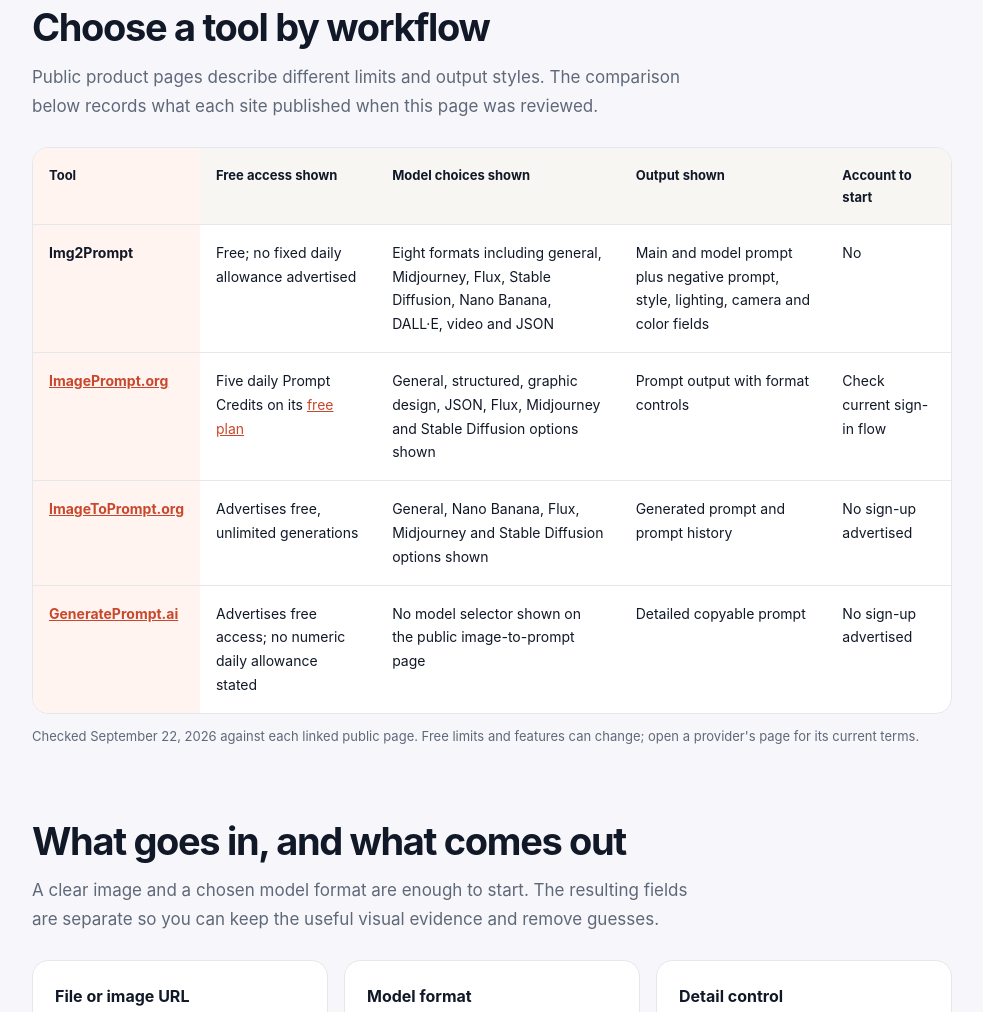
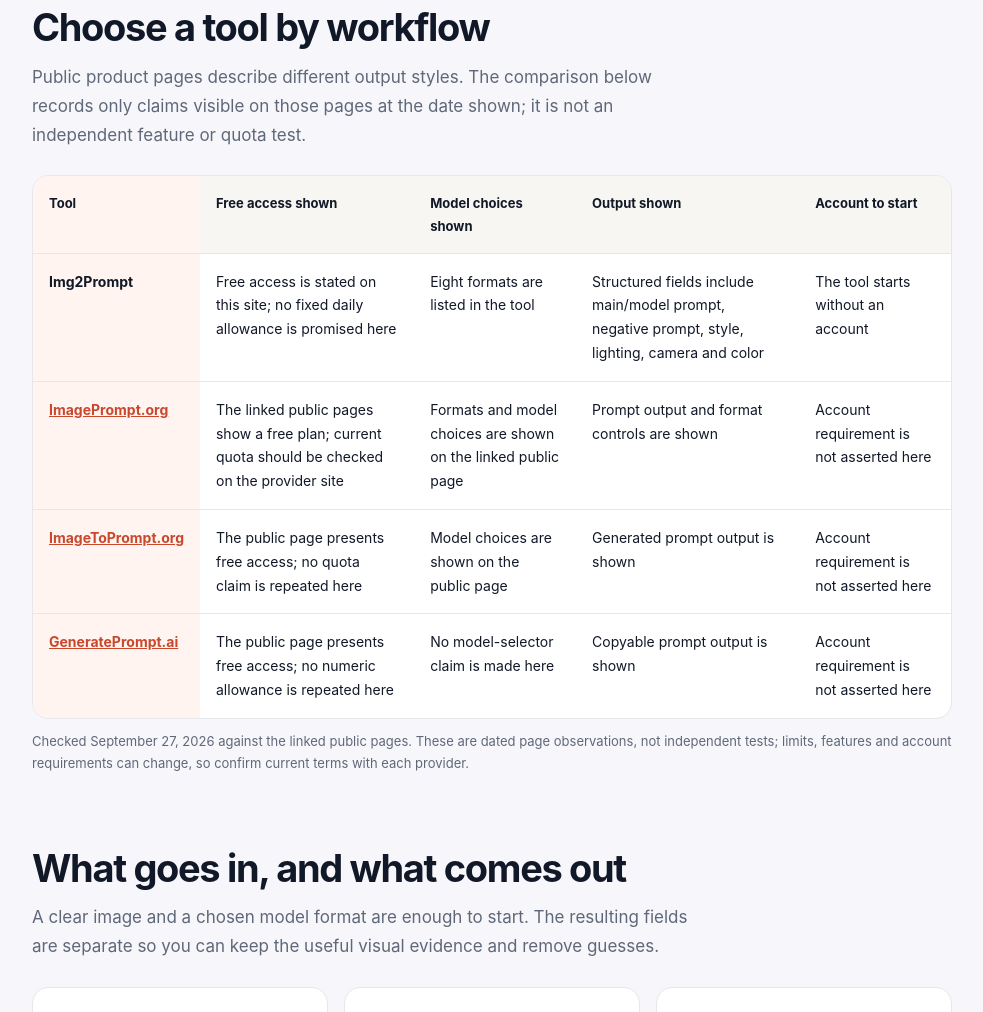
Before and after one commit to HunTun13/img2prompt, a website: page image-to-prompt-generator/index.html in a window 1280 px wide. Shown: the part 1189-2201 px from the top of the page, without its empty margins (148-1131 px from the left). Drawn offline with Linux system fonts and the light colour scheme.

Commit message:
seo: separate overview and generator page intent

```diff
--- a/image-to-prompt-generator/index.html
+++ b/image-to-prompt-generator/index.html
@@ -41,23 +41,23 @@
   <main class="page-shell">
     <p class="eyebrow">Free online tool</p>
     <h1>Image to Prompt Generator</h1>
-    <p class="lede">This image to prompt generator turns a file or public image URL into a prompt you can edit and use in your chosen image model. This page focuses on the working tool and explains each output field; the <a href="/">image to prompt overview</a> focuses on examples and model workflows.</p>
+    <p class="lede">This image to prompt generator turns a file or public image URL into a prompt you can edit and use in your chosen image model. This page focuses on the working tool, generation steps, and output fields; the <a href="/">image to prompt overview</a> focuses on model coverage and examples.</p>
     <ul class="proof-list" aria-label="Tool details"><li>No account</li><li>JPG, PNG and WebP</li><li>Eight prompt formats</li><li>Copyable output</li></ul>
 
     <section id="generator" aria-label="Generate a prompt from an image"><div data-prompt-tool data-use-case="general" data-default-format="general"></div></section>
 
     <section class="section-block">
-      <div class="section-heading"><h2>Choose a tool by workflow</h2><p>Public product pages describe different limits and output styles. The comparison below records what each site published when this page was reviewed.</p></div>
+      <div class="section-heading"><h2>Choose a tool by workflow</h2><p>Public product pages describe different output styles. The comparison below records only claims visible on those pages at the date shown; it is not an independent feature or quota test.</p></div>
       <div class="comparison-scroll"><table class="comparison-table">
         <thead><tr><th>Tool</th><th>Free access shown</th><th>Model choices shown</th><th>Output shown</th><th>Account to start</th></tr></thead>
         <tbody>
-          <tr><td>Img2Prompt</td><td>Free; no fixed daily allowance advertised</td><td>Eight formats including general, Midjourney, Flux, Stable Diffusion, Nano Banana, DALL·E, video and JSON</td><td>Main and model prompt plus negative prompt, style, lighting, camera and color fields</td><td>No</td></tr>
-          <tr><td><a href="https://imageprompt.org/image-to-prompt" rel="noopener noreferrer">ImagePrompt.org</a></td><td>Five daily Prompt Credits on its <a href="https://imageprompt.org/pricing" rel="noopener noreferrer">free plan</a></td><td>General, structured, graphic design, JSON, Flux, Midjourney and Stable Diffusion options shown</td><td>Prompt output with format controls</td><td>Check current sign-in flow</td></tr>
-          <tr><td><a href="https://imagetoprompt.org/" rel="noopener noreferrer">ImageToPrompt.org</a></td><td>Advertises free, unlimited generations</td><td>General, Nano Banana, Flux, Midjourney and Stable Diffusion options shown</td><td>Generated prompt and prompt history</td><td>No sign-up advertised</td></tr>
-          <tr><td><a href="https://generateprompt.ai/en/image-to-prompt" rel="noopener noreferrer">GeneratePrompt.ai</a></td><td>Advertises free access; no numeric daily allowance stated</td><td>No model selector shown on the public image-to-prompt page</td><td>Detailed copyable prompt</td><td>No sign-up advertised</td></tr>
+          <tr><td>Img2Prompt</td><td>Free access is stated on this site; no fixed daily allowance is promised here</td><td>Eight formats are listed in the tool</td><td>Structured fields include main/model prompt, negative prompt, style, lighting, camera and color</td><td>The tool starts without an account</td></tr>
+          <tr><td><a href="https://imageprompt.org/image-to-prompt" rel="noopener noreferrer">ImagePrompt.org</a></td><td>The linked public pages show a free plan; current quota should be checked on the provider site</td><td>Formats and model choices are shown on the linked public page</td><td>Prompt output and format controls are shown</td><td>Account requirement is not asserted here</td></tr>
+          <tr><td><a href="https://imagetoprompt.org/" rel="noopener noreferrer">ImageToPrompt.org</a></td><td>The public page presents free access; no quota claim is repeated here</td><td>Model choices are shown on the public page</td><td>Generated prompt output is shown</td><td>Account requirement is not asserted here</td></tr>
+          <tr><td><a href="https://generateprompt.ai/en/image-to-prompt" rel="noopener noreferrer">GeneratePrompt.ai</a></td><td>The public page presents free access; no numeric allowance is repeated here</td><td>No model-selector claim is made here</td><td>Copyable prompt output is shown</td><td>Account requirement is not asserted here</td></tr>
         </tbody>
       </table></div>
-      <p class="comparison-note">Checked September 22, 2026 against each linked public page. Free limits and features can change; open a provider's page for its current terms.</p>
+      <p class="comparison-note">Checked September 27, 2026 against the linked public pages. These are dated page observations, not independent tests; limits, features and account requirements can change, so confirm current terms with each provider.</p>
     </section>
 
     <section class="section-block">
```
Also changed, not shown: index.html (+5 -5 lines).
